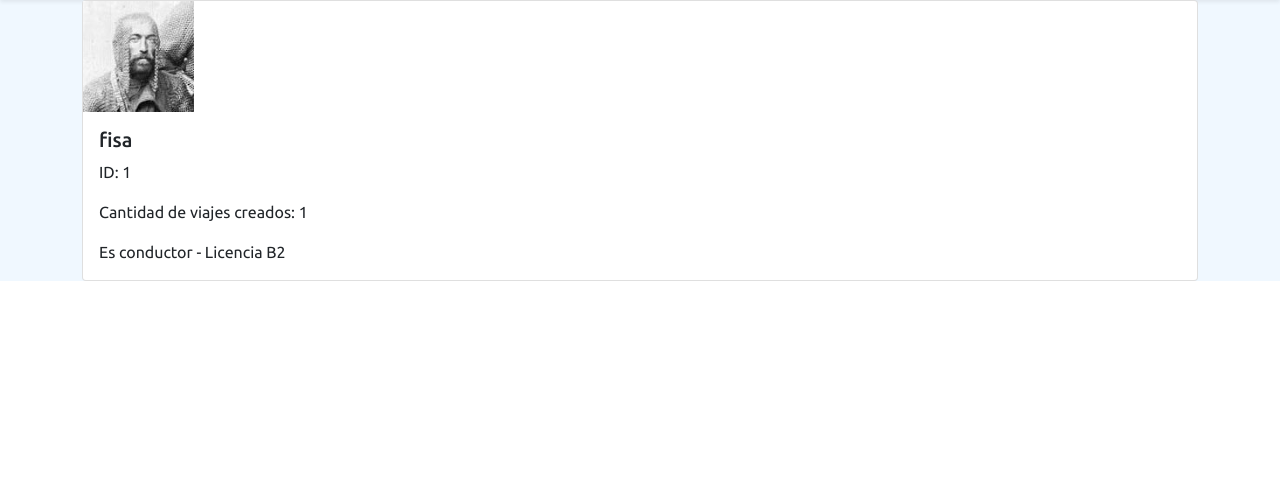
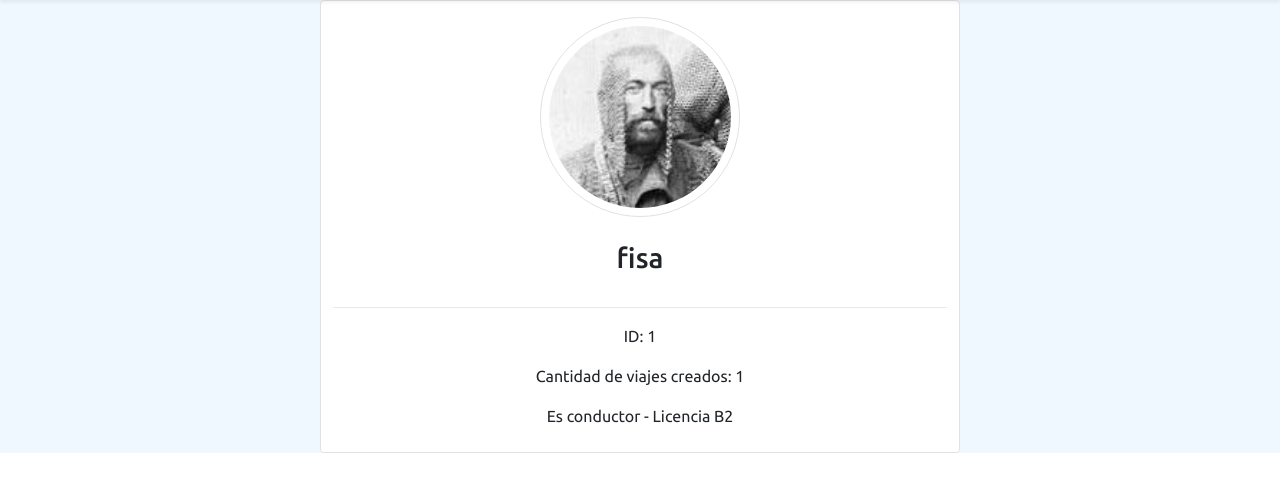
Before and after one commit to SantiagoMerlo1337/viajando-ando, a Django app: page /accounts/user/1 in a window 1280 px wide. Shown: the part 72-564 px from the top of the page. Run offline with Django 4.2, Linux system fonts and the light colour scheme; data comes from the database, SQL or seed files in the repository.

Commit message:
mejora perfil front

```diff
--- a/viajandoando/users/templates/perfil.html
+++ b/viajandoando/users/templates/perfil.html
@@ -4,13 +4,17 @@
 
 {% block content_viaje %}
 
-<div class="container w-100">
-    <div class="card w-100 d-flex">
+<div class="container w-50">
+    <div class="row bg-white rounded border text-center">
+      <div class="col-12">
         {% if conductor != None %}
-            <img src="/media/{{conductor.foto_perfil}}" style="width: 10%;" alt="Foto perfil">
+          <img src="/media/{{conductor.foto_perfil}}" style="width: 200px;" class="rounded-pill p-2 mt-3 border" alt="Foto perfil">
         {% endif %}
-        <div class="card-body">
-          <h5 class="card-title">{{usuario.username}}</h5>
+      </div>
+        <div class="col-12">
+          <div class="card-body d-inline">
+            <h5 class="card-title fs-3 pb-3">{{usuario.username}}  </h5>
+            <hr class="divider">
             <p class="card-text">ID: {{usuario.id}}</p>
             <p class="card-text">Cantidad de viajes creados: {{usuario_viajes}}</p>
             {% if conductor == None %}
@@ -21,6 +25,7 @@
           </div>
         </div>
     </div>
+</div>
 
 
 {% endblock %}
```
Lines whose indentation alone changed are shown as unchanged.
